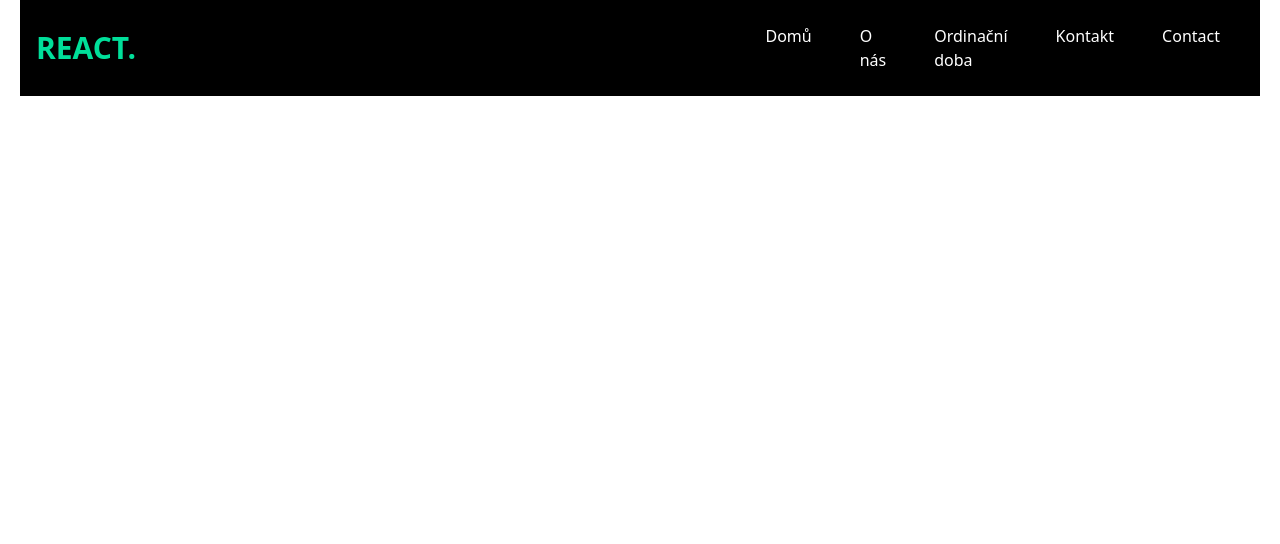
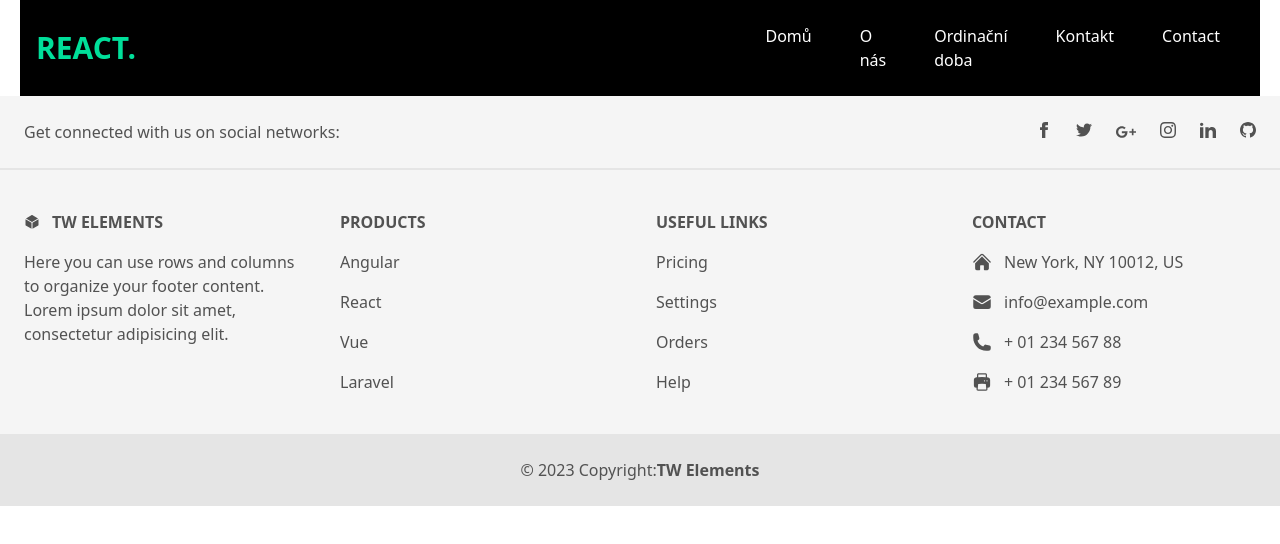
Before and after one commit to Vincasmen/alermi, a React (Create React App) app: page / in a window 1280 px wide. Shown: the top 544 px of the page. Built offline with nearby package versions, Linux system fonts and the light colour scheme.

Commit message:
Added footer component to the Home.js

```diff
--- a/src/pages/Home.js
+++ b/src/pages/Home.js
@@ -1,12 +1,14 @@
 import React from "react";
-import { Link, Outlet } from "react-router-dom";
+import { Outlet } from "react-router-dom";
 
 import Navbar from "../components/Navbar";
+import Footer from "../components/Footer";
 
 const Home = () => {
   return (
     <div>
       <Navbar />
+      <Footer />
       <Outlet />
     </div>
   );
```
